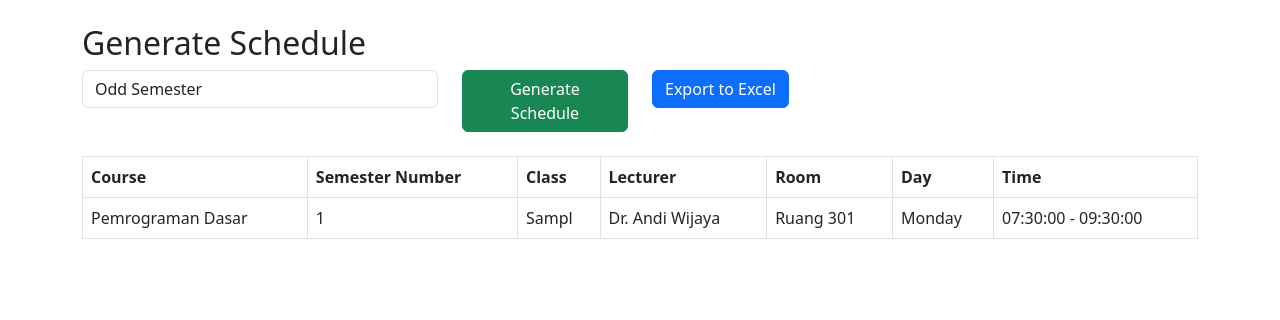
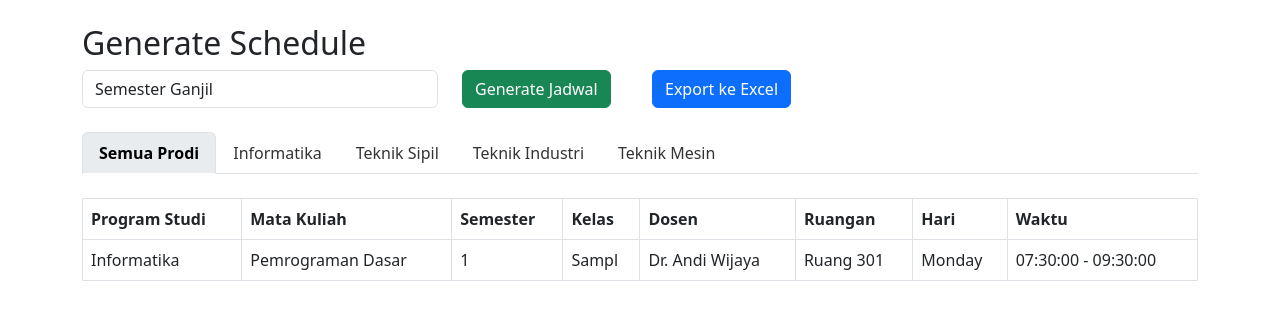
Before and after one commit to Pawarna/schedule, a PHP site: page /schedule.php in a window 1280 px wide. Shown: the part 56-376 px from the top of the page. Run offline with PHP 8.4, Linux system fonts and the light colour scheme; data comes from the database, SQL or seed files in the repository; tables that the repository leaves empty hold one stand-in row (values such as "Sample post").

Commit message:
ultra fixed GA

```diff
--- a/schedule.php
+++ b/schedule.php
@@ -1,7 +1,6 @@
 <?php
 $conn = new mysqli("localhost", "root", "", "faculty_scheduling");
 if ($conn->connect_error) die("Connection failed: " . $conn->connect_error);
-
 
 class Schedule {
     public $course_id, $lecturer_id, $room_id, $time_slot_id, $class_label;
@@ -45,8 +44,8 @@ function get_fitness($population, $conn, $semester, $course_class_counts) {
             $num_classes = $course_class_counts[$schedule->course_id]['num_classes'];
             $students_per_class = ceil($data['student_count'] / $num_classes);
             if ($students_per_class > $data['capacity']) {
-                $conflicts += 0.5; // Further reduced penalty
-                $capacity_issues[] = "{$data['course_name']} (Class {$schedule->class_label}, ~{$students_per_class} students, needs >{$data['capacity']} capacity)";
+                $conflicts += 0.5;
+                $capacity_issues[] = "{$data['course_name']} (Class {$schedule->class_label}, ~{$students_per_class} siswa, butuh >{$data['capacity']} kapasitas)";
             }
         }
 
@@ -101,9 +100,16 @@ function generate_schedule($conn, $semester) {
                              JOIN programs p ON c.program_id = p.id
                              WHERE c.semester = '$semester'")->fetch_all(MYSQLI_ASSOC);
     $rooms = $conn->query("SELECT id, capacity FROM rooms")->fetch_all(MYSQLI_ASSOC);
-    $time_slots = $conn->query("SELECT id FROM time_slots")->fetch_all(MYSQLI_ASSOC);
+    $time_slots = $conn->query("SELECT id, day FROM time_slots")->fetch_all(MYSQLI_ASSOC);
 
-    // Get min and max room capacity
+    // Validate day values
+    $valid_days = ['Senin', 'Selasa', 'Rabu', 'Kamis', 'Jumat', 'Sabtu', 'Minggu'];
+    foreach ($time_slots as $slot) {
+        if (!in_array($slot['day'], $valid_days)) {
+            error_log("Invalid day in time_slots: " . $slot['day']);
+        }
+    }
+
     $min_room_capacity = min(array_column($rooms, 'capacity'));
     $max_room_capacity = max(array_column($rooms, 'capacity'));
 
@@ -113,10 +119,8 @@ function generate_schedule($conn, $semester) {
     $semester_numbers = $semester == 'odd' ? [1, 3, 5] : [2, 4, 6];
     foreach ($courses as $course) {
         if (in_array($course['semester_number'], $semester_numbers)) {
-            // Ensure students_per_class fits within min_room_capacity
             $num_classes = max(1, ceil($course['student_count'] / $min_room_capacity));
             $students_per_class = ceil($course['student_count'] / $num_classes);
-            // Adjust if still too large for max_room_capacity
             while ($students_per_class > $max_room_capacity && $num_classes < 10) {
                 $num_classes++;
                 $students_per_class = ceil($course['student_count'] / $num_classes);
@@ -137,13 +141,13 @@ function generate_schedule($conn, $semester) {
     foreach ($lecturer_load as $lecturer_id => $load) {
         if ($load > count($time_slots)) {
             $lecturer_name = $conn->query("SELECT name FROM lecturers WHERE id = $lecturer_id")->fetch_assoc()['name'];
-            $overloaded_lecturers[] = "$lecturer_name ($load classes)";
+            $overloaded_lecturers[] = "$lecturer_name ($load kelas)";
         }
     }
     $capacity_issues = [];
     foreach ($course_class_counts as $course_id => $info) {
         if ($info['students_per_class'] > $max_room_capacity) {
-            $capacity_issues[] = "{$info['course_name']} ({$info['student_count']} students, needs >$max_room_capacity capacity)";
+            $capacity_issues[] = "{$info['course_name']} ({$info['student_count']} siswa, butuh >$max_room_capacity kapasitas)";
         }
     }
     if (empty($courses) || empty($rooms) || empty($time_slots) || !empty($overloaded_lecturers) || $available_slots < $total_classes || !empty($capacity_issues)) {
@@ -162,7 +166,6 @@ function generate_schedule($conn, $semester) {
     }
 
     $population_size = 150;
-    $generations = 1000; // Increased for better convergence
     $mutation_rate = 30;
     $population = [];
     $individual = [];
@@ -170,7 +173,7 @@ function generate_schedule($conn, $semester) {
         if (in_array($course['semester_number'], $semester_numbers)) {
             $num_classes = $course_class_counts[$course['id']]['num_classes'];
             for ($class_num = 0; $class_num < $num_classes; $class_num++) {
-                $class_label = chr(65 + $class_num); // A, B, C, etc.
+                $class_label = chr(65 + $class_num);
                 $individual[] = new Schedule(
                     $course['id'],
                     $course['lecturer_id'],
@@ -190,7 +193,9 @@ function generate_schedule($conn, $semester) {
     $best_fitness = 0;
     $best_population = $population[0];
     $best_capacity_issues = [];
-    for ($gen = 0; $gen < $generations; $gen++) {
+    $gen = 0;
+    while (true) {
+        $gen++;
         $fitness_results = array_map(function($pop) use ($conn, $semester, $course_class_counts) {
             return get_fitness($pop, $conn, $semester, $course_class_counts);
         }, $population);
@@ -231,9 +236,8 @@ function generate_schedule($conn, $semester) {
             $best_capacity_issues = $fitness_results[$current_best_idx]['capacity_issues'];
         }
 
-        $execution_time = microtime(true) - $start_time;
-        if ($execution_time > 18) { // Adjusted for increased generations
-            $message = "Generasi timeout setelah $gen generasi (fitness terbaik: $best_fitness). ";
+        if ($gen % 100 == 0) {
+            $message = "Masih mencoba membuat jadwal (fitness terbaik: $best_fitness, generasi: $gen). ";
             if (!empty($best_capacity_issues)) {
                 $message .= "Masalah kapasitas: " . implode("; ", $best_capacity_issues) . ". ";
             }
@@ -241,45 +245,19 @@ function generate_schedule($conn, $semester) {
             foreach ($course_class_counts as $course_id => $info) {
                 $message .= "{$info['course_name']} ({$info['num_classes']} kelas, ~{$info['students_per_class']} siswa per kelas), ";
             }
-            $message .= "Coba tambah kapasitas ruangan (>50), tambah ruangan/slot waktu, atau kurangi jumlah siswa.";
-            return [
+            echo json_encode([
                 "success" => false,
-                "message" => $message,
-                "generation" => $gen
-            ];
+                "message" => rtrim($message, ", "),
+                "generation" => $gen,
+                "progress" => true
+            ]);
+            flush();
+            ob_flush();
         }
 
         if ($best_fitness == 1000) {
             break;
         }
-    }
-
-    if ($best_fitness < 1000) {
-        $message = "Gagal menemukan jadwal tanpa konflik setelah $generations generasi (fitness terbaik: $best_fitness). Konflik: ";
-        $room_usage = [];
-        $lecturer_usage = [];
-        foreach ($best_population as $schedule) {
-            $key = "{$schedule->time_slot_id}-{$schedule->room_id}";
-            $lkey = "{$schedule->time_slot_id}-{$schedule->lecturer_id}";
-            if (isset($room_usage[$key])) {
-                $course_name = $conn->query("SELECT name FROM courses WHERE id = {$schedule->course_id}")->fetch_assoc()['name'];
-                $message .= "Konflik ruangan untuk $course_name (Class {$schedule->class_label}) pada slot waktu {$schedule->time_slot_id}, ";
-            }
-            if (isset($lecturer_usage[$lkey])) {
-                $course_name = $conn->query("SELECT name FROM courses WHERE id = {$schedule->course_id}")->fetch_assoc()['name'];
-                $message .= "Konflik dosen untuk $course_name (Class {$schedule->class_label}) pada slot waktu {$schedule->time_slot_id}, ";
-            }
-            $room_usage[$key] = true;
-            $lecturer_usage[$lkey] = true;
-        }
-        if (!empty($best_capacity_issues)) {
-            $message .= "Masalah kapasitas: " . implode("; ", $best_capacity_issues) . ". ";
-        }
-        $message .= "Jumlah kelas: ";
-        foreach ($course_class_counts as $course_id => $info) {
-            $message .= "{$info['course_name']} ({$info['num_classes']} kelas, ~{$info['students_per_class']} siswa per kelas), ";
-        }
-        return ["success" => false, "message" => rtrim($message, ", "), "generation" => $generations];
     }
 
     $conn->query("DELETE FROM schedules WHERE semester = '$semester'");
@@ -293,7 +271,7 @@ function generate_schedule($conn, $semester) {
     foreach ($course_class_counts as $course_id => $info) {
         $message .= "{$info['course_name']} ({$info['num_classes']} kelas, ~{$info['students_per_class']} siswa per kelas), ";
     }
-    return ["success" => true, "message" => rtrim($message, ", "), "generation" => $gen + 1];
+    return ["success" => true, "message" => rtrim($message, ", "), "generation" => $gen];
 }
 
 if (isset($_POST['generate'])) {
@@ -303,14 +281,26 @@ if (isset($_POST['generate'])) {
     exit;
 }
 
+// Get list of programs for tabs
+$programs = $conn->query("SELECT id, name FROM programs")->fetch_all(MYSQLI_ASSOC);
 $semester_filter = isset($_POST['semester']) ? $_POST['semester'] : 'odd';
-$result = $conn->query("SELECT s.*, c.name as course_name, c.semester_number, l.name as lecturer_name, r.name as room_name, t.day, t.start_time, t.end_time
+$program_filter = isset($_POST['program_id']) ? $_POST['program_id'] : 'all';
+
+// Define day order explicitly
+$day_order = "FIELD(t.day, 'Senin', 'Selasa', 'Rabu', 'Kamis', 'Jumat', 'Sabtu', 'Minggu')";
+$query = "SELECT s.*, c.name as course_name, c.semester_number, l.name as lecturer_name, r.name as room_name, t.day, t.start_time, t.end_time, p.name as program_name
           FROM schedules s
           JOIN courses c ON s.course_id = c.id
           JOIN lecturers l ON s.lecturer_id = l.id
           JOIN rooms r ON s.room_id = r.id
           JOIN time_slots t ON s.time_slot_id = t.id
-                        WHERE s.semester = '$semester_filter'");
+          JOIN programs p ON c.program_id = p.id
+          WHERE s.semester = '$semester_filter'";
+if ($program_filter !== 'all') {
+    $query .= " AND c.program_id = " . intval($program_filter);
+}
+$query .= " ORDER BY $day_order, t.start_time";
+$result = $conn->query($query);
 ?>
 <!DOCTYPE html>
 <html lang="en">
@@ -332,6 +322,13 @@ $result = $conn->query("SELECT s.*, c.name as course_name, c.semester_number, l.
             width: 3rem;
             height: 3rem;
             margin-bottom: 1rem;
+        }
+        .nav-tabs .nav-link {
+            color: #333;
+        }
+        .nav-tabs .nav-link.active {
+            font-weight: bold;
+            background-color: #e9ecef;
         }
     </style>
 </head>
@@ -357,33 +354,45 @@ $result = $conn->query("SELECT s.*, c.name as course_name, c.semester_number, l.
             <div class="row">
                 <div class="col-md-4">
                     <select name="semester" id="semester" class="form-control" required>
-                        <option value="odd" <?php if ($semester_filter == 'odd') echo 'selected'; ?>>Odd Semester</option>
-                        <option value="even" <?php if ($semester_filter == 'even') echo 'selected'; ?>>Even Semester</option>
+                        <option value="odd" <?php if ($semester_filter == 'odd') echo 'selected'; ?>>Semester Ganjil</option>
+                        <option value="even" <?php if ($semester_filter == 'even') echo 'selected'; ?>>Semester Genap</option>
                     </select>
                 </div>
                 <div class="col-md-2">
-                    <button type="submit" name="generate" class="btn btn-success">Generate Schedule</button>
+                    <button type="submit" name="generate" class="btn btn-success">Generate Jadwal</button>
                 </div>
                 <div class="col-md-2">
-                    <a href="export.php?semester=<?php echo $semester_filter; ?>" class="btn btn-primary">Export to Excel</a>
+                    <a href="export.php?semester=<?php echo $semester_filter; ?>&program_id=<?php echo $program_filter; ?>" class="btn btn-primary">Export ke Excel</a>
                 </div>
             </div>
         </form>
+        <ul class="nav nav-tabs mb-4">
+            <li class="nav-item">
+                <a class="nav-link <?php if ($program_filter == 'all') echo 'active'; ?>" href="#" data-program="all">Semua Prodi</a>
+            </li>
+            <?php foreach ($programs as $program): ?>
+                <li class="nav-item">
+                    <a class="nav-link <?php if ($program_filter == $program['id']) echo 'active'; ?>" href="#" data-program="<?php echo $program['id']; ?>"><?php echo $program['name']; ?></a>
+                </li>
+            <?php endforeach; ?>
+        </ul>
         <table class="table table-bordered">
             <thead>
                 <tr>
-                    <th>Course</th>
-                    <th>Semester Number</th>
-                    <th>Class</th>
-                    <th>Lecturer</th>
-                    <th>Room</th>
-                    <th>Day</th>
-                    <th>Time</th>
+                    <th>Program Studi</th>
+                    <th>Mata Kuliah</th>
+                    <th>Semester</th>
+                    <th>Kelas</th>
+                    <th>Dosen</th>
+                    <th>Ruangan</th>
+                    <th>Hari</th>
+                    <th>Waktu</th>
                 </tr>
             </thead>
             <tbody id="scheduleTable">
                 <?php while ($row = $result->fetch_assoc()): ?>
                     <tr>
+                        <td><?php echo $row['program_name']; ?></td>
                         <td><?php echo $row['course_name']; ?></td>
                         <td><?php echo $row['semester_number']; ?></td>
                         <td><?php echo $row['class_label']; ?></td>
@@ -401,9 +410,9 @@ $result = $conn->query("SELECT s.*, c.name as course_name, c.semester_number, l.
             <div class="modal-content">
                 <div class="modal-body">
                     <div class="spinner-border text-primary" role="status"></div>
-                    <h5>Generating Schedule...</h5>
-                    <p>Generation: <span id="generationCounter">0</span>/500</p>
-                    <button id="cancelGeneration" class="btn btn-danger mt-2">Cancel</button>
+                    <h5>Membuat Jadwal...</h5>
+                    <p>Generasi: <span id="generationCounter">0</span></p>
+                    <button id="cancelGeneration" class="btn btn-danger mt-2">Batalkan</button>
                 </div>
             </div>
         </div>
@@ -415,14 +424,12 @@ $result = $conn->query("SELECT s.*, c.name as course_name, c.semester_number, l.
             let generationInterval;
             let xhr;
 
-            function startGenerationCounter(maxGenerations) {
+            function startGenerationCounter() {
                 let generation = 0;
                 $('#generationCounter').text(generation);
                 generationInterval = setInterval(() => {
                     generation++;
-                    if (generation <= maxGenerations) {
                     $('#generationCounter').text(generation);
-                    }
                 }, 15);
             }
 
@@ -441,19 +448,14 @@ $result = $conn->query("SELECT s.*, c.name as course_name, c.semester_number, l.
                 );
             }
 
-            $('#generateForm').on('submit', function(e) {
-                e.preventDefault();
-                $('#loadingModal').modal({ backdrop: 'static', keyboard: false });
-                $('#loadingModal').modal('show');
-                $('#alertContainer').empty();
-                startGenerationCounter(500);
-
-                xhr = $.ajax({
-                    url: 'schedule.php',
-                    type: 'POST',
-                    data: $(this).serialize() + '&generate=1',
-                    dataType: 'json',
-                    success: function(response) {
+            function updateProgress(response) {
+                if (response.progress) {
+                    $('#generationCounter').text(response.generation);
+                    $('#alertContainer').html(
+                        `<div class="alert alert-info">${response.message} (Generasi: ${response.generation})</div>`
+                    );
+                    setTimeout(checkProgress, 1000);
+                } else {
                     stopGenerationCounter();
                     $('#loadingModal').modal('hide');
                     $('#alertContainer').html(
@@ -463,7 +465,7 @@ $result = $conn->query("SELECT s.*, c.name as course_name, c.semester_number, l.
                         $.ajax({
                             url: 'schedule.php',
                             type: 'POST',
-                                data: { semester: $('#semester').val() },
+                            data: { semester: $('#semester').val(), program_id: $('.nav-link.active').data('program') },
                             success: function(html) {
                                 const parser = new DOMParser();
                                 const doc = parser.parseFromString(html, 'text/html');
@@ -472,7 +474,16 @@ $result = $conn->query("SELECT s.*, c.name as course_name, c.semester_number, l.
                             }
                         });
                     }
-                    },
+                }
+            }
+
+            function checkProgress() {
+                xhr = $.ajax({
+                    url: 'schedule.php',
+                    type: 'POST',
+                    data: $('#generateForm').serialize() + '&generate=1',
+                    dataType: 'json',
+                    success: updateProgress,
                     error: function(jqXHR, textStatus) {
                         if (textStatus !== 'abort') {
                             stopGenerationCounter();
@@ -483,10 +494,37 @@ $result = $conn->query("SELECT s.*, c.name as course_name, c.semester_number, l.
                         }
                     }
                 });
+            }
+
+            $('#generateForm').on('submit', function(e) {
+                e.preventDefault();
+                $('#loadingModal').modal({ backdrop: 'static', keyboard: false });
+                $('#loadingModal').modal('show');
+                $('#alertContainer').empty();
+                startGenerationCounter();
+                checkProgress();
             });
 
             $('#cancelGeneration').on('click', function() {
                 stopGeneration();
+            });
+
+            $('.nav-link').on('click', function(e) {
+                e.preventDefault();
+                $('.nav-link').removeClass('active');
+                $(this).addClass('active');
+                const programId = $(this).data('program');
+                $.ajax({
+                    url: 'schedule.php',
+                    type: 'POST',
+                    data: { semester: $('#semester').val(), program_id: programId },
+                    success: function(html) {
+                        const parser = new DOMParser();
+                        const doc = parser.parseFromString(html, 'text/html');
+                        const newTable = $(doc).find('#scheduleTable').html();
+                        $('#scheduleTable').html(newTable);
+                    }
+                });
             });
         });
     </script>
```
Lines whose indentation alone changed are shown as unchanged.
